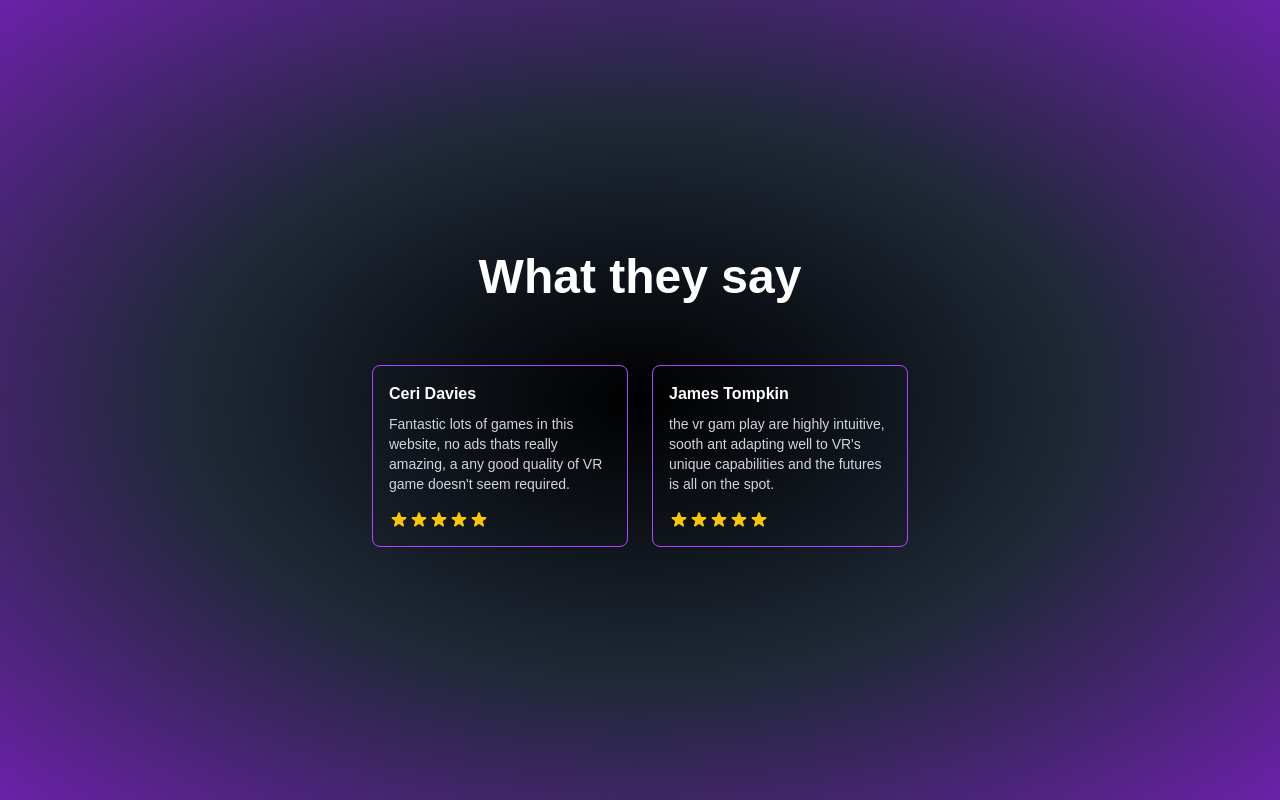
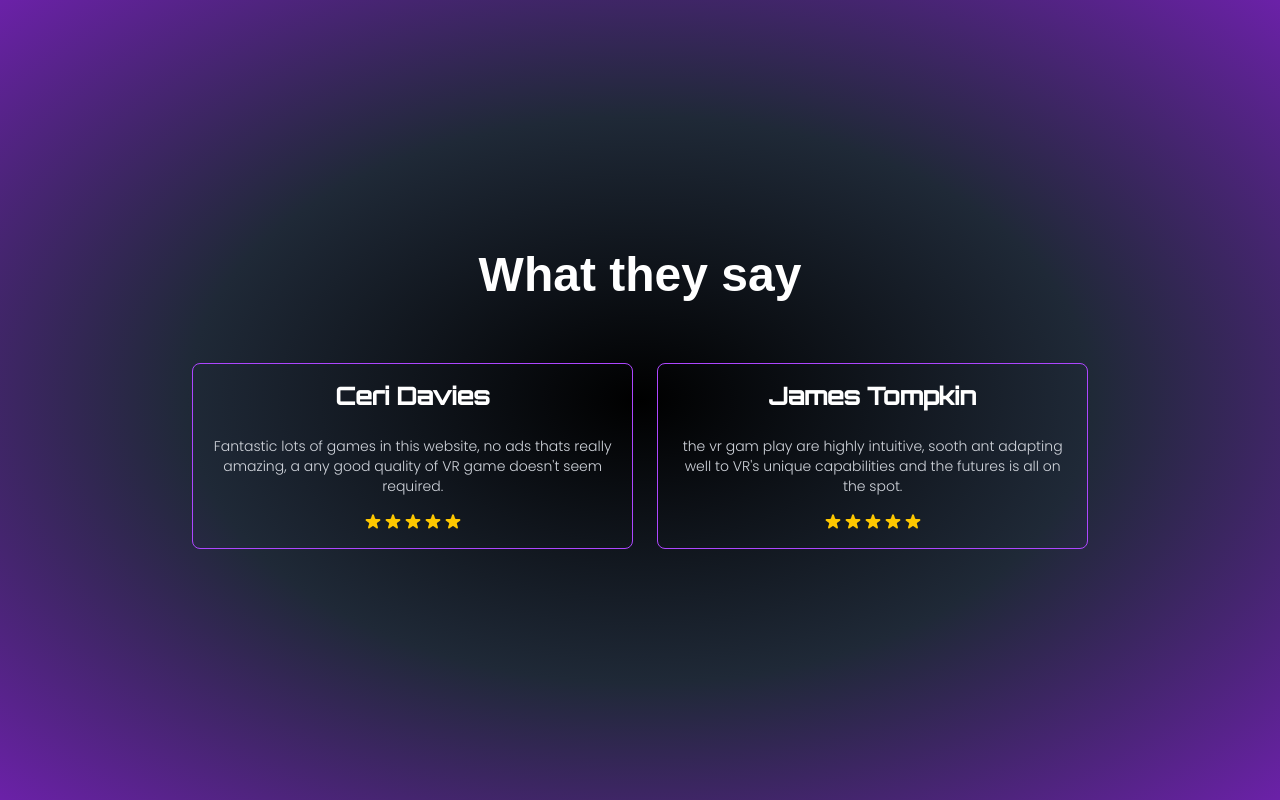
Before and after one commit to abdulwasay0245/Gaming-Landing-Page, a Next.js app: page / in a window 1280 px wide. Shown: the part 5726-6526 px from the top of the page. Built offline with nearby package versions, Linux system fonts and the light colour scheme; a web font is replaced by a local one.

Commit message:
added testimonial styling

```diff
--- a/src/app/component/Testimonial.tsx
+++ b/src/app/component/Testimonial.tsx
@@ -1,3 +1,4 @@
+import { orbitron, poppins } from "./fonts";
 
 
 const Testimonial = ({ author, text, rating }:{author: string, text: string, rating: number}) => {
@@ -5,12 +6,12 @@ const Testimonial = ({ author, text, rating }:{author: string, text: string, rat
   const stars = Array(5).fill(0);
 
   return (
-    <div className="w-full md:w-64 p-4 rounded-lg border border-purple-500  bg-opacity-30 flex flex-col justify-between">
-      <div>
-        <h3 className="text-white font-bold mb-2">{author}</h3>
-        <p className="text-gray-300 text-sm mb-3">{text}</p>
+    <div className="  p-4 rounded-lg border border-purple-500  bg-opacity-30 flex flex-col justify-between">
+      <div className="flex flex-col gap-4 text-center">
+        <h3 className="text-white font-bold mb-2 text-2xl" style={orbitron.style}>{author}</h3>
+        <p className="text-gray-300 font-light text-sm mb-3 " style={poppins.style}>{text}</p>
       </div>
-      <div className="flex text-yellow-400 mt-1">
+      <div className="flex text-yellow-400 mt-1 self-center">
         {stars.map((_, index) => (
           <svg
             key={index}
```
